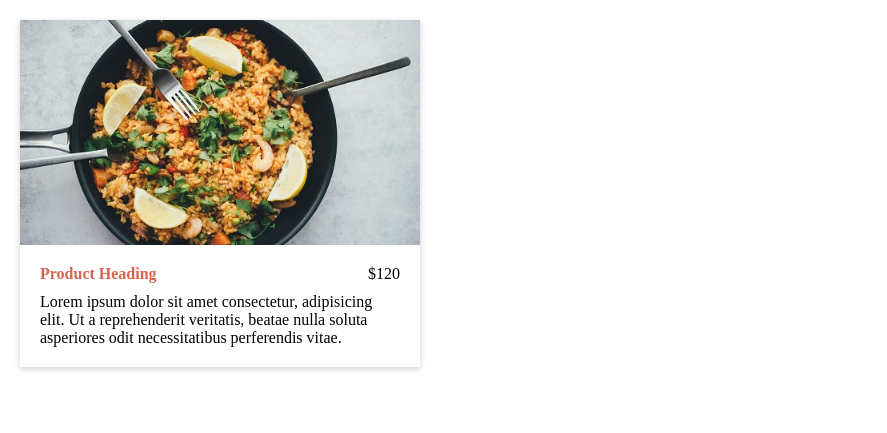
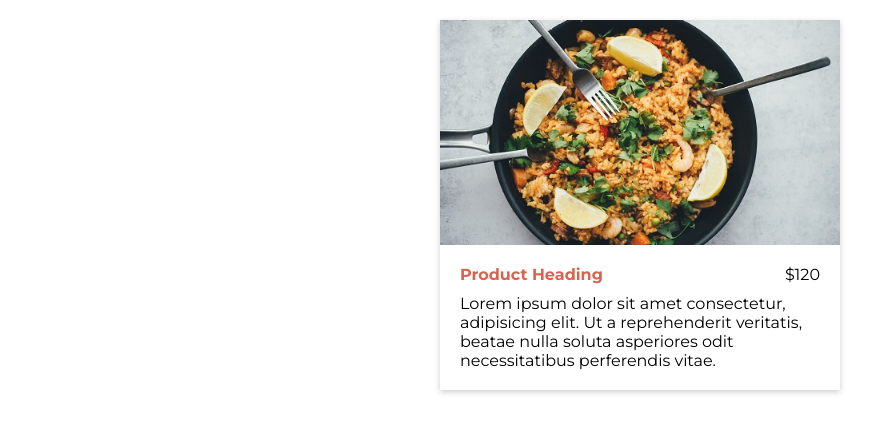
Before and after one commit to MTahir27/JavaScript_Projects, a PHP site: page /9-Menu_Filter in a window 1280 px wide. Shown: the top 433 px of the page, without its empty margins (0-887 px from the left). Run offline with PHP 8.4, Linux system fonts and the light colour scheme.

Commit message:
Font Link & Apply

```diff
--- a/9-Menu_Filter/index.html
+++ b/9-Menu_Filter/index.html
@@ -6,6 +6,12 @@
     <meta http-equiv="X-UA-Compatible" content="IE=edge">
     <meta name="viewport" content="width=device-width, initial-scale=1.0">
     <title>Our Menu</title>
+    <!-- Font Link -->
+    <link rel="preconnect" href="https://fonts.googleapis.com">
+    <link rel="preconnect" href="https://fonts.gstatic.com" crossorigin>
+    <link
+        href="https://fonts.googleapis.com/css2?family=Montserrat:ital,wght@0,100;0,200;0,300;0,400;0,500;0,600;0,700;0,800;0,900;1,100;1,200;1,300;1,400;1,500;1,600;1,700;1,800;1,900&display=swap"
+        rel="stylesheet">
 
     <!-- CSS Files -->
     <link rel="stylesheet" href="style.css">
--- a/9-Menu_Filter/style.css
+++ b/9-Menu_Filter/style.css
@@ -10,6 +10,11 @@
     --black: #000;
 }
 
+body {
+    font-family: 'Montserrat', sans-serif;
+    font-size: 1rem;
+}
+
 main {
     padding: 20px;
 }
@@ -19,6 +24,7 @@ main {
     max-width: 400px;
     overflow: hidden;
     box-shadow: 0px 2px 6px rgb(0 0 0 / 20%);
+    margin: auto;
 }
 
 .product-img {
```
